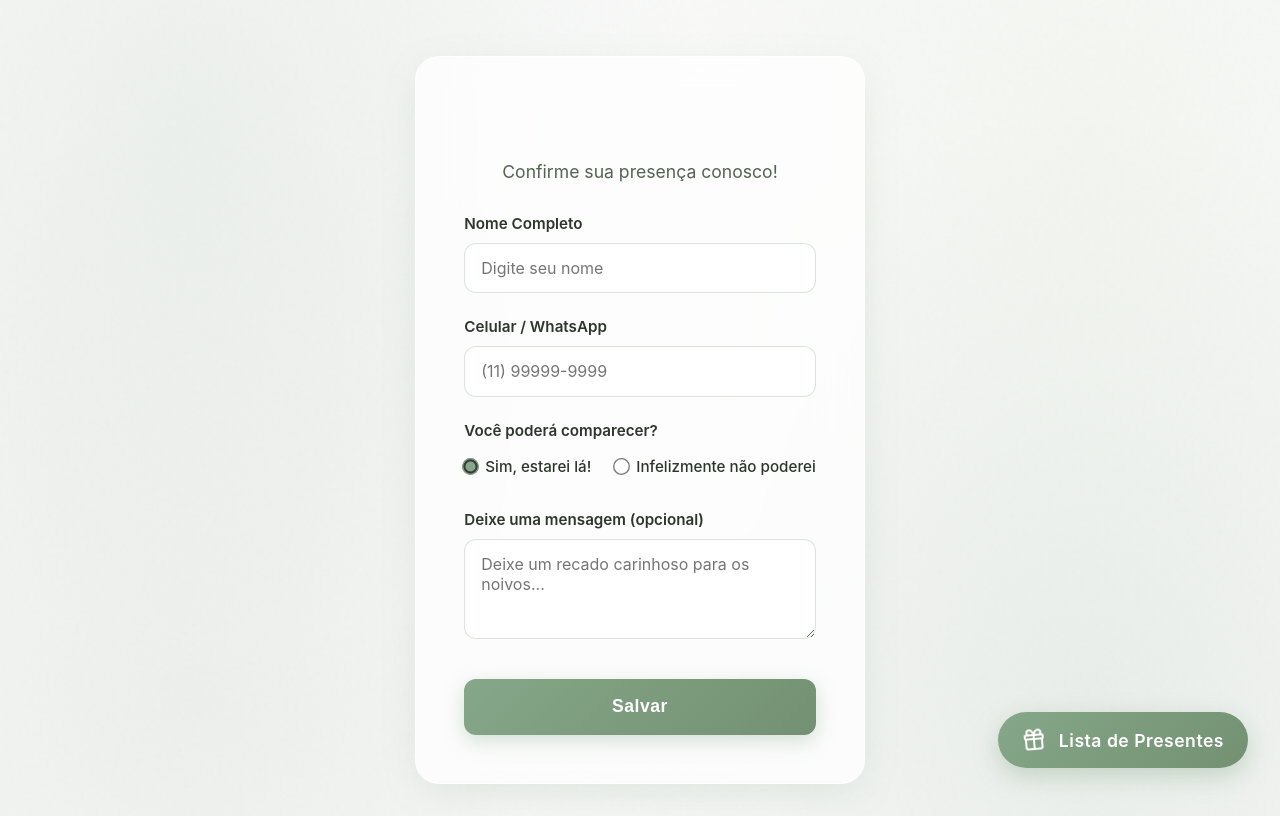
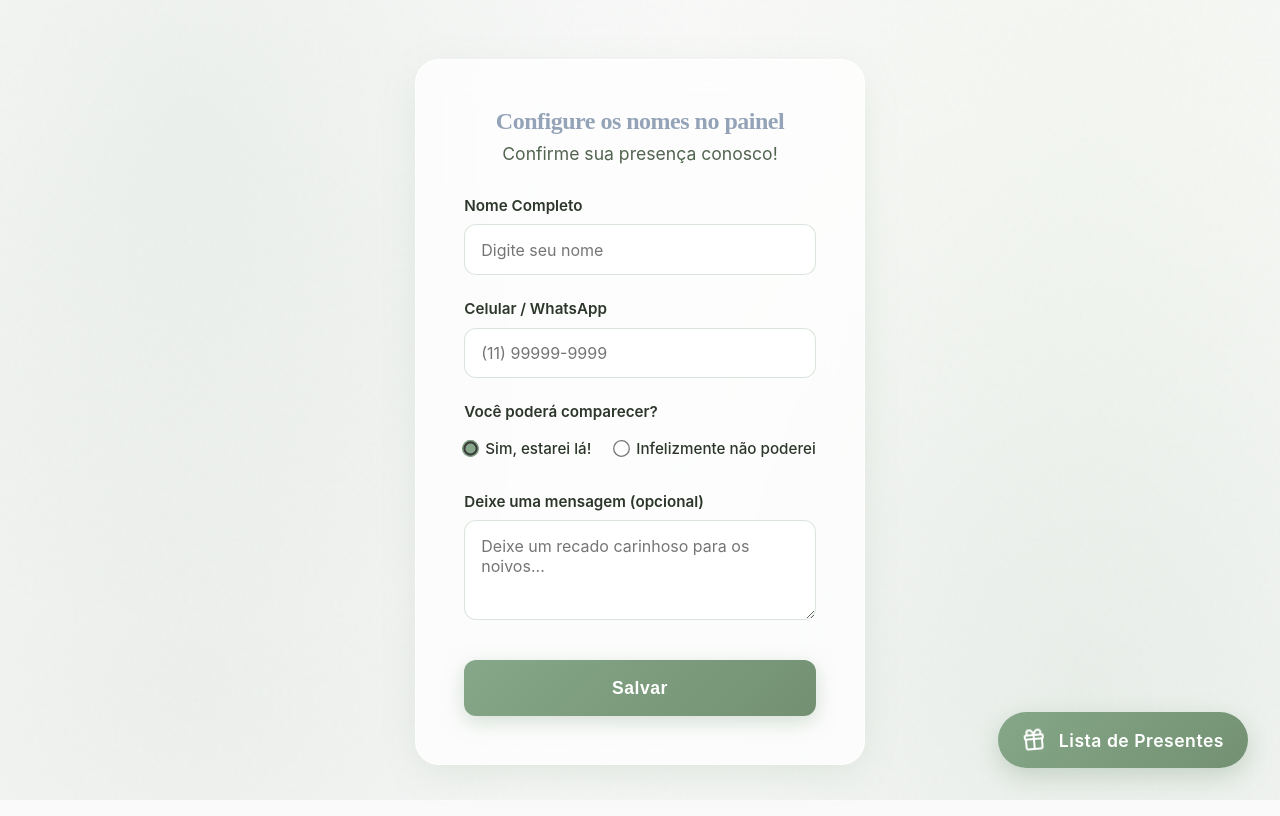
Before and after one commit to pauloadson/casamento-paulo-e-gisele, a React (Vite) app in the folder frontend/: page / in a window 1280 px wide. Built offline with nearby package versions, Linux system fonts and the light colour scheme; no server answers.

Commit message:
feat(frontend): exibe aviso amigável quando os nomes não estiverem configurados

```diff
--- a/frontend/src/pages/RSVP.tsx
+++ b/frontend/src/pages/RSVP.tsx
@@ -19,6 +19,7 @@ function RSVP() {
 
   const [status, setStatus] = useState<'idle' | 'loading' | 'success' | 'error'>('idle');
   const [systemSettings, setSystemSettings] = useState<Record<string, string>>({});
+  const [isLoadingSettings, setIsLoadingSettings] = useState(true);
 
   useEffect(() => {
     const fetchSettings = async () => {
@@ -31,6 +32,8 @@ function RSVP() {
         setSystemSettings(res.data);
       } catch (err) {
         console.error('Erro ao buscar configurações:', err);
+      } finally {
+        setIsLoadingSettings(false);
       }
     };
     fetchSettings();
@@ -116,14 +119,18 @@ function RSVP() {
       <AdminShortcut />
     </div>
     <div className="rsvp-container">
-      {systemSettings.noivoName || systemSettings.noivaName ? (
+      {isLoadingSettings ? (
+        <h1 style={{ minHeight: '48px' }}></h1>
+      ) : systemSettings.noivoName || systemSettings.noivaName ? (
         <h1>
           {systemSettings.noivoName}
           {systemSettings.noivoName && systemSettings.noivaName ? ' & ' : ''}
           {systemSettings.noivaName}
         </h1>
       ) : (
-        <h1 style={{ minHeight: '48px' }}></h1>
+        <h1 style={{ fontSize: '1.5rem', color: '#94a3b8' }}>
+          Configure os nomes no painel
+        </h1>
       )}
       <p className="subtitle">Confirme sua presença conosco!</p>
 
```
